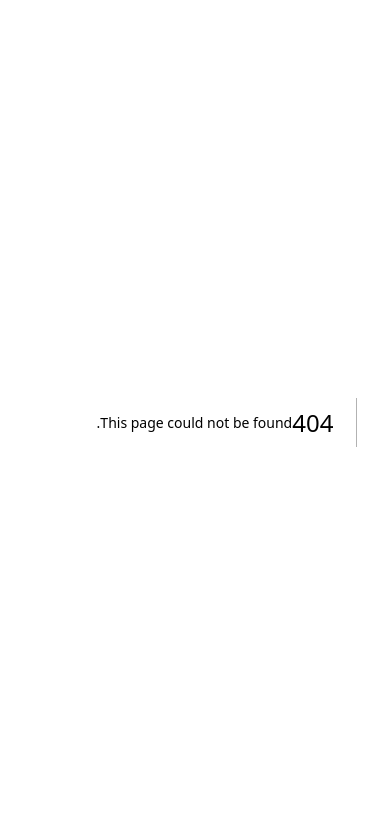
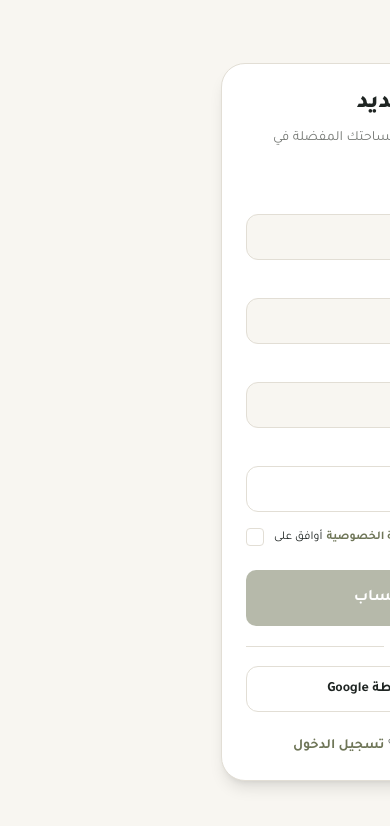
Before and after one commit to eman-elsayed24/makan, a Next.js app: page /signup in a window 390 px wide. Before the commit this address had no page. Shown: the top 826 px of the page. Built offline with nearby package versions, Linux system fonts and the light colour scheme.

Commit message:
feat: add responsive signup page with password validation and terms checkbox

```diff
--- /dev/null
+++ b/app/signup/page.tsx
@@ -0,0 +1,223 @@
+"use client";
+
+import { useState } from "react";
+import Image from "next/image";
+import Link from "next/link";
+import Button from "@/components/ui/Button";
+
+export default function SignupPage() {
+  const [fullName, setFullName] = useState("");
+  const [emailOrPhone, setEmailOrPhone] = useState("");
+  const [password, setPassword] = useState("");
+  const [confirmPassword, setConfirmPassword] = useState("");
+  const [showPassword, setShowPassword] = useState(false);
+  const [showConfirmPassword, setShowConfirmPassword] = useState(false);
+  const [agreeToTerms, setAgreeToTerms] = useState(false);
+  const [passwordError, setPasswordError] = useState("");
+
+  const handleSubmit = (e: React.FormEvent) => {
+    e.preventDefault();
+
+    if (password !== confirmPassword) {
+      setPasswordError("كلمة المرور غير متطابقة مع كلمة المرور المدخلة أعلاه.");
+      return;
+    }
+
+    setPasswordError("");
+    console.log({ fullName, emailOrPhone, password, agreeToTerms });
+  };
+
+  const handleConfirmPasswordBlur = () => {
+    if (confirmPassword && password !== confirmPassword) {
+      setPasswordError("كلمة المرور غير متطابقة مع كلمة المرور المدخلة أعلاه.");
+    } else {
+      setPasswordError("");
+    }
+  };
+
+  return (
+    <div className="min-h-screen bg-background flex items-center justify-center px-4 sm:px-8 lg:px-20 py-8 sm:py-12 lg:py-16">
+      <div className="w-full max-w-360 flex flex-col lg:flex-row items-center gap-8 lg:gap-12">
+        <div className="hidden lg:block relative lg:w-140 lg:h-195 shrink-0">
+          <div className="absolute inset-0 bg-primary/20 blur-3xl rounded-3xl" />
+          <div className="relative w-full h-full rounded-3xl overflow-hidden shadow-[0_20px_60px_rgba(111,118,88,0.3)]">
+            <Image
+              src="/images/login-decor.png"
+              alt=""
+              fill
+              className="object-cover"
+              priority
+            />
+            <div className="absolute inset-0 bg-secondary/25" />
+            <div className="absolute bottom-0 left-0 right-0 p-8 lg:p-10 text-right">
+              <h2 className="text-xl sm:text-2xl lg:text-[28px] font-extrabold text-white mb-3 drop-shadow-lg">
+                سجل عقارك ومساحتك معنا
+              </h2>
+              <p className="text-sm sm:text-[15px] text-background leading-relaxed drop-shadow-md">
+                أو ابحث عن أفضل الأماكن الهادئة والمجهزة لتبدع وتعمل في مرونة
+                تامة وبكل راحة.
+              </p>
+            </div>
+          </div>
+        </div>
+
+        <div className="w-full bg-card border border-border rounded-3xl p-6 sm:p-8 lg:p-10 shadow-lg">
+          <div className="mb-6">
+            <h1 className="text-2xl sm:text-3xl lg:text-[32px] font-extrabold text-foreground mb-2 text-right">
+              إنشاء حساب جديد
+            </h1>
+            <p className="text-sm text-muted-foreground text-right">
+              ابدأ رحلتك معنا اليوم واحجز مساحتك المفضلة في دقائق
+            </p>
+          </div>
+
+          <form onSubmit={handleSubmit} className="space-y-4">
+            <div className="space-y-1.5">
+              <label className="block text-xs sm:text-[13px] font-bold text-foreground text-right">
+                الاسم الكامل
+              </label>
+              <input
+                type="text"
+                value={fullName}
+                onChange={(e) => setFullName(e.target.value)}
+                placeholder="أحمد بن فهد"
+                className="w-full bg-background border border-border rounded-xl px-3 sm:px-4 py-3 text-sm text-foreground text-right outline-none focus:border-primary focus:ring-2 focus:ring-primary/20 transition-all"
+                required
+              />
+            </div>
+
+            <div className="space-y-1.5">
+              <label className="block text-xs sm:text-[13px] font-bold text-foreground text-right">
+                البريد الإلكتروني أو رقم الجوال
+              </label>
+              <input
+                type="text"
+                value={emailOrPhone}
+                onChange={(e) => setEmailOrPhone(e.target.value)}
+                placeholder="ahmad@example.sa"
+                className="w-full bg-background border border-border rounded-xl px-3 sm:px-4 py-3 text-sm text-foreground text-right outline-none focus:border-primary focus:ring-2 focus:ring-primary/20 transition-all"
+                required
+              />
+            </div>
+
+            <div className="space-y-1.5">
+              <label className="block text-xs sm:text-[13px] font-bold text-foreground text-right">
+                كلمة المرور
+              </label>
+              <div className="bg-background border border-border rounded-xl px-3 sm:px-4 py-3 flex items-center gap-3">
+                <button
+                  type="button"
+                  onClick={() => setShowPassword(!showPassword)}
+                  className="text-xs font-bold text-muted-foreground hover:text-foreground transition-colors"
+                >
+                  إظهار
+                </button>
+                <input
+                  type={showPassword ? "text" : "password"}
+                  value={password}
+                  onChange={(e) => setPassword(e.target.value)}
+                  className="flex-1 bg-transparent text-sm text-foreground text-right outline-none"
+                  required
+                />
+              </div>
+            </div>
+
+            <div className="space-y-1.5">
+              <label className="block text-xs sm:text-[13px] font-bold text-foreground text-right">
+                تأكيد كلمة المرور
+              </label>
+              <div
+                className={`${passwordError ? "bg-card border-destructive border-[1.5px]" : "bg-card border border-border"} rounded-xl px-3 sm:px-4 py-3 flex items-center gap-3`}
+              >
+                <button
+                  type="button"
+                  onClick={() => setShowConfirmPassword(!showConfirmPassword)}
+                  className="text-xs font-bold text-muted-foreground hover:text-foreground transition-colors"
+                >
+                  إظهار
+                </button>
+                <input
+                  type={showConfirmPassword ? "text" : "password"}
+                  value={confirmPassword}
+                  onChange={(e) => setConfirmPassword(e.target.value)}
+                  onBlur={handleConfirmPasswordBlur}
+                  className="flex-1 bg-transparent text-sm text-foreground text-right outline-none"
+                  required
+                />
+              </div>
+              {passwordError && (
+                <p className="text-xs text-destructive text-right">
+                  {passwordError}
+                </p>
+              )}
+            </div>
+
+            <div className="flex items-center justify-end gap-2.5">
+              <div className="flex items-center gap-1 text-xs sm:text-[13px]">
+                <Link
+                  href="/terms"
+                  className="font-bold text-primary hover:underline"
+                >
+                  الشروط والأحكام وسياسة الخصوصية
+                </Link>
+                <span className="text-foreground">أوافق على</span>
+              </div>
+              <button
+                type="button"
+                onClick={() => setAgreeToTerms(!agreeToTerms)}
+                className={`w-4.5 h-4.5 rounded flex items-center justify-center transition-colors ${
+                  agreeToTerms
+                    ? "bg-primary"
+                    : "bg-transparent border border-border"
+                }`}
+                aria-label="الموافقة على الشروط والأحكام"
+              >
+                {agreeToTerms && (
+                  <span className="text-white text-[11px] font-bold">✓</span>
+                )}
+              </button>
+            </div>
+
+            <div className="space-y-3 sm:space-y-4 pt-2">
+              <Button
+                type="submit"
+                className="w-full"
+                size="lg"
+                disabled={!agreeToTerms}
+              >
+                إنشاء حساب
+              </Button>
+
+              <div className="flex items-center gap-3">
+                <div className="flex-1 h-px bg-border" />
+                <span className="text-xs sm:text-[13px] text-muted-foreground">
+                  أو
+                </span>
+                <div className="flex-1 h-px bg-border" />
+              </div>
+
+              <button
+                type="button"
+                className="w-full bg-card border border-border rounded-xl py-3 text-sm font-bold text-foreground hover:bg-muted transition-colors"
+              >
+                تسجيل بواسطة Google
+              </button>
+            </div>
+          </form>
+
+          <div className="mt-6 sm:mt-7 text-center">
+            <p className="text-sm text-muted-foreground">
+              لديك حساب بالفعل؟{" "}
+              <Link
+                href="/login"
+                className="font-bold text-primary hover:underline"
+              >
+                تسجيل الدخول
+              </Link>
+            </p>
+          </div>
+        </div>
+      </div>
+    </div>
+  );
+}
```
